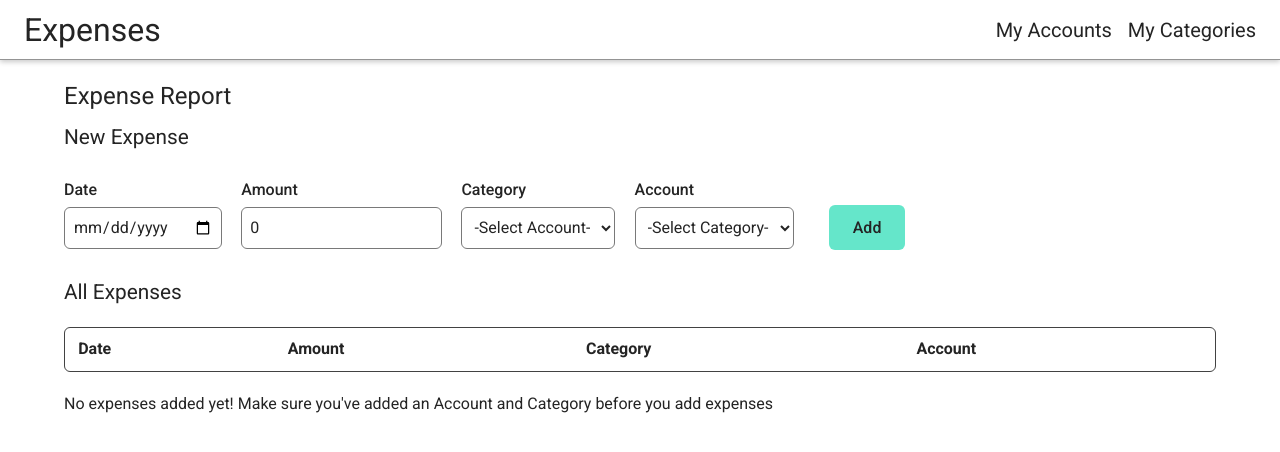
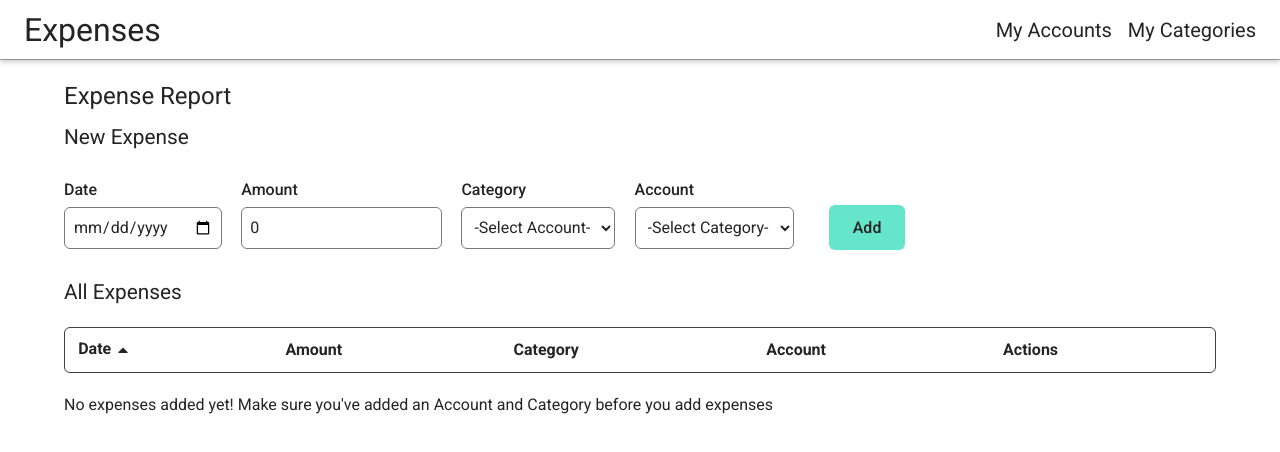
Before and after one commit to benrose207/hack-expense-tracker, a React (Create React App) app: page / in a window 1280 px wide. Both pictures are taken after a click on the element "Date". Shown: the top 452 px of the page. Built offline with nearby package versions, Linux system fonts and the light colour scheme.

Commit message:
add sorting to table

```diff
--- a/package.json
+++ b/package.json
@@ -11,6 +11,11 @@
     "eject": "react-scripts eject"
   },
   "dependencies": {
+    "@fortawesome/fontawesome-svg-core": "^1.2.30",
+    "@fortawesome/free-brands-svg-icons": "^5.14.0",
+    "@fortawesome/free-regular-svg-icons": "^5.14.0",
+    "@fortawesome/free-solid-svg-icons": "^5.14.0",
+    "@fortawesome/react-fontawesome": "^0.1.11",
     "@testing-library/jest-dom": "^4.2.4",
     "@testing-library/react": "^9.3.2",
     "@testing-library/user-event": "^7.1.2",
--- a/src/components/Expenses/expense_form.jsx
+++ b/src/components/Expenses/expense_form.jsx
@@ -62,7 +62,7 @@ const ExpenseForm = ({ state, dispatch }) => {
         >
           <option value="">-Select Account-</option>
           {accounts.map((acct) => (
-            <option value={acct.id}>{acct.title}</option>
+            <option key={acct.id} value={acct.id}>{acct.title}</option>
           ))}
         </select>
       </div>
@@ -77,7 +77,7 @@ const ExpenseForm = ({ state, dispatch }) => {
         >
           <option value="">-Select Category-</option>
           {categories.map((cat) => (
-            <option value={cat.id}>{cat.name}</option>
+            <option key={cat.id} value={cat.id}>{cat.name}</option>
           ))}
         </select>
       </div>
--- a/src/components/Expenses/expenses.jsx
+++ b/src/components/Expenses/expenses.jsx
@@ -2,6 +2,7 @@ import React, { useContext, useMemo } from 'react';
 import { AppContext } from '../../reducers/store';
 import ExpenseForm from './expense_form.jsx';
 import ExpensesTable from './expenses_table.jsx';
+import { DeleteButton } from '../Util_Components/buttons.jsx';
 
 const Expenses = () => {
   const [state, dispatch] = useContext(AppContext);
@@ -33,6 +34,11 @@ const Expenses = () => {
         Header: 'Account',
         accessor: 'accountName',
       },
+      {
+        Header: 'Actions',
+        accessor: 'id',
+        Cell: ({ cell: { value } }) => <DeleteButton id={value}/>,
+      },
     ],
     []
   );
--- a/src/components/Expenses/expenses_table.jsx
+++ b/src/components/Expenses/expenses_table.jsx
@@ -1,5 +1,7 @@
 import React from 'react';
 import { useTable, useSortBy } from 'react-table';
+import { FontAwesomeIcon } from '@fortawesome/react-fontawesome';
+import { faCaretDown, faCaretUp } from '@fortawesome/free-solid-svg-icons';
 
 const ExpensesTable = ({ columns, data, dispatch }) => {
 
@@ -10,13 +12,6 @@ const ExpensesTable = ({ columns, data, dispatch }) => {
     rows,
     prepareRow,
   } = useTable({ columns, data }, useSortBy);
-
-  const handleDelete = (id) => {
-    dispatch({
-      type: 'DELETE_EXPENSE',
-      payload: id,
-    });
-  };
 
   const noTableContent = data.length ? null : (
     <p>No expenses added yet! Make sure you've added an Account and Category before you add expenses</p>
@@ -31,6 +26,12 @@ const ExpensesTable = ({ columns, data, dispatch }) => {
               {headerGroup.headers.map((column) => (
                 <th {...column.getHeaderProps(column.getSortByToggleProps())}>
                   {column.render('Header')}
+                  <span>
+                    {column.isSorted
+                      ? column.isSortedDesc
+                        ? <FontAwesomeIcon icon={faCaretDown} className="table-caret"/>
+                        : <FontAwesomeIcon icon={faCaretUp} className="table-caret"/> : ''}
+                  </span>
                 </th>
               ))}
             </tr>
--- /dev/null
+++ b/src/components/Util_Components/buttons.jsx
@@ -0,0 +1,17 @@
+import React, { useContext } from 'react';
+import { AppContext } from '../../reducers/store';
+
+export const DeleteButton = ({ id }) => {
+  const [state, dispatch] = useContext(AppContext);
+
+  const handleDelete = () => {
+    dispatch({
+      type: 'DELETE_EXPENSE',
+      payload: id,
+    });
+  };
+
+  return (
+    <button onClick={handleDelete}>Delete</button>
+  );
+};
--- a/src/styles/index.css
+++ b/src/styles/index.css
@@ -94,6 +94,10 @@ h2 {
   padding: 0.7rem;
 }
 
+.table-caret {
+  margin-left: 0.4rem;
+}
+
 /* buttons */
 form button {
   background-color: #65e6ca;
```
Also changed, not shown: 1 other file (tests, documents, lock files or other folders).
